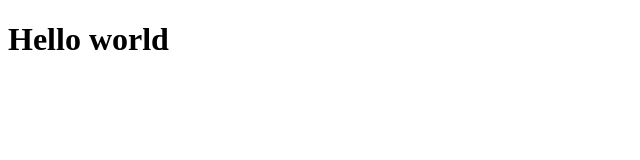
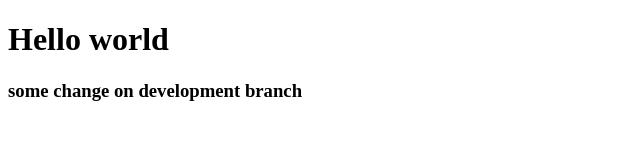
Before and after one commit to atharva-p/git-test, a plain HTML site: page index.html in a window 1280 px wide. Shown: the whole page, without its empty margins (0-640 px from the left). Drawn offline with Linux system fonts and the light colour scheme.

Commit message:
added h3

```diff
--- a/index.html
+++ b/index.html
@@ -10,6 +10,7 @@
 
 <body>
     <h1>Hello world</h1>
+    <h3>some change on development branch</h3>
 </body>
 
 </html>
```
